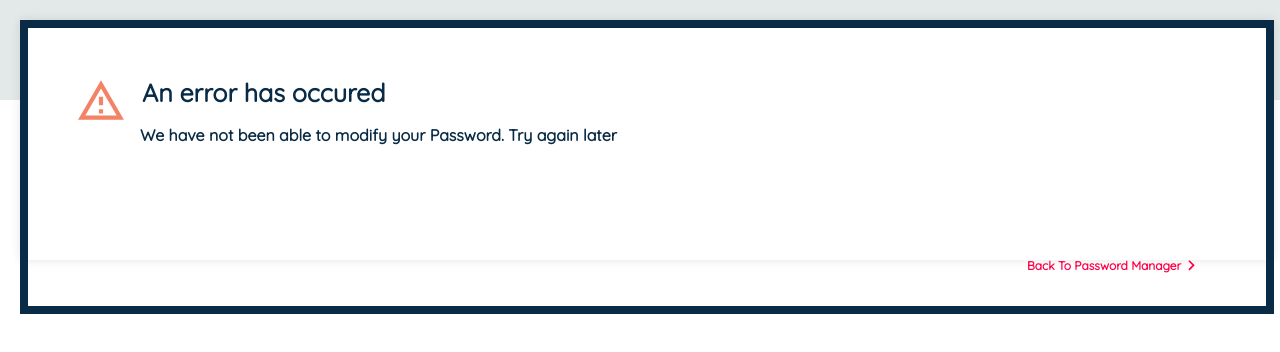
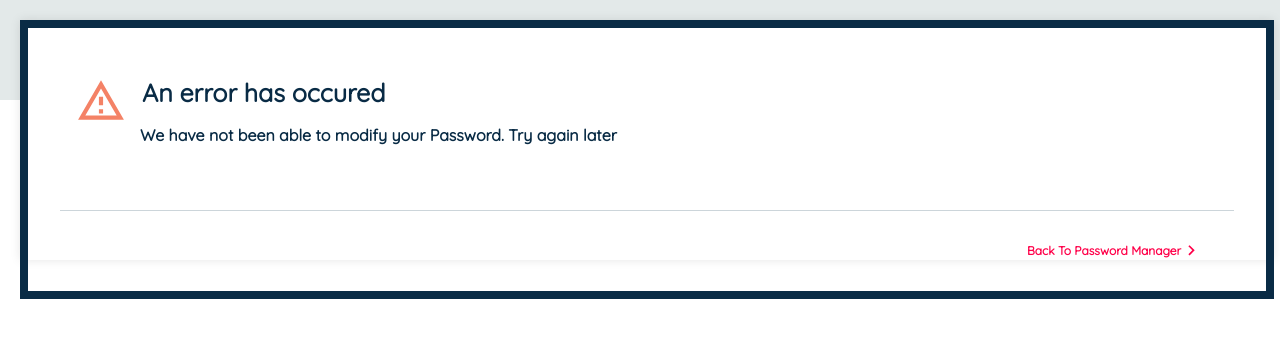
Before and after one commit to rodrigodiasf1984/passwordManagerTest, a React (Create React App) app: page /feedback in a window 1280 px wide. Shown: the top 352 px of the page. Built offline with nearby package versions, Linux system fonts and the light colour scheme.

Commit message:
refactor: improve typos, added not found image , added divider to improve layout, removed console.log, removed unused code

```diff
--- a/src/components/CustomTooltip/index.tsx
+++ b/src/components/CustomTooltip/index.tsx
@@ -1,13 +1,14 @@
 import * as React from 'react';
 import { styled } from '@mui/material/styles';
-import Tooltip from '@mui/material/Tooltip';
+import Tooltip, { TooltipProps } from '@mui/material/Tooltip';
+
 import InfoOutlinedIcon from '@mui/icons-material/InfoOutlined';
 import { useTranslation } from 'react-i18next';
 import { IconButton } from '@mui/material';
 import theme from 'theme';
 import { converterToRem } from 'utils/converterToRem';
 
-const StyledTooltip = styled(({ className, ...props }) => (
+const StyledTooltip = styled(({ className, ...props }: TooltipProps) => (
   <Tooltip {...props} classes={{ popper: className }} />
 ))`
   & .MuiTooltip-tooltip {
--- a/src/components/FeedbackMessage/index.tsx
+++ b/src/components/FeedbackMessage/index.tsx
@@ -1,12 +1,11 @@
 import React, { useState } from 'react';
-
 import { useHistory } from 'react-router';
+import { Typography, Box, Button, Snackbar, Divider } from '@mui/material';
+import { useTranslation } from 'react-i18next';
 import CheckCircleOutlineOutlinedIcon from '@mui/icons-material/CheckCircleOutlineOutlined';
 import WarningAmberOutlinedIcon from '@mui/icons-material/WarningAmberOutlined';
 import KeyboardArrowRightOutlinedIcon from '@mui/icons-material/KeyboardArrowRightOutlined';
-import { Typography, Box, Button, Snackbar } from '@mui/material';
 import theme from 'theme';
-import { useTranslation } from 'react-i18next';
 
 type FeedbackMessageProps = {
   success: boolean;
@@ -16,7 +15,6 @@ const FeedbackMessage = ({ success }: FeedbackMessageProps) => {
   const history = useHistory();
   const { t } = useTranslation();
   const [open, setOpen] = useState(false);
-  // console.log(success, 'success');
 
   const handleClose = (event: unknown, reason: string) => {
     if (reason === 'clickaway') {
@@ -104,11 +102,17 @@ const FeedbackMessage = ({ success }: FeedbackMessageProps) => {
             ? t('views.feedback.successMessage')
             : t('views.feedback.errorMessage')}
         </Typography>
+        <Divider
+          sx={{
+            paddingTop: '4rem',
+            borderColor: '#ccd5da',
+          }}
+        />
         <Button
           variant="text"
           color="primary"
           sx={{
-            marginTop: '6rem',
+            marginTop: '1rem',
             marginBottom: `${!success && '1rem'}`,
             display: 'flex',
             alignSelf: 'flex-end',
--- a/src/components/NotFound/index.tsx
+++ b/src/components/NotFound/index.tsx
@@ -1,17 +1,14 @@
 import React from 'react';
 import { CustomBackground } from 'components';
-import { useTranslation } from 'react-i18next';
-import { Container } from './styles';
+import NotFoundImage from 'assets/img/notFound.jpg';
+import { Container, Image } from './styles';
 
-const NotFound: React.FC = () => {
-  const { t } = useTranslation();
-  return (
-    <CustomBackground>
-      <Container>
-        <h2>404</h2>
-        <p>{t('notFoundComponent.notFound')}</p>
-      </Container>
-    </CustomBackground>
-  );
-};
+const NotFound: React.FC = () => (
+  <CustomBackground>
+    <Container>
+      <Image src={NotFoundImage} alt="Not Found Page" />
+      <a href="http://www.freepik.com">Designed by pikisuperstar / Freepik</a>
+    </Container>
+  </CustomBackground>
+);
 export default NotFound;
--- a/src/components/NotFound/styles.ts
+++ b/src/components/NotFound/styles.ts
@@ -16,3 +16,9 @@ export const Container = styled.div`
     font-size: ${converterToRem(20)}rem;
   }
 `;
+
+export const Image = styled.img`
+  width: 90%;
+  height: 90%;
+  object-fit: contain;
+`;
--- a/src/views/Form/index.tsx
+++ b/src/views/Form/index.tsx
@@ -304,11 +304,8 @@ function Step2() {
               >
                 {errors.passwordHint && errors.passwordHint.message}
               </FormHelperText>
-              <Box
+              <Divider
                 sx={{
-                  display: 'flex',
-                  flexDirection: 'row',
-                  justifyContent: 'space-between',
                   paddingTop: `${
                     errors.confirmPassword ||
                     errors.password ||
@@ -316,6 +313,14 @@ function Step2() {
                       ? '14rem'
                       : '16rem'
                   }`,
+                  borderColor: '#ccd5da',
+                }}
+              />
+              <Box
+                sx={{
+                  display: 'flex',
+                  flexDirection: 'row',
+                  justifyContent: 'space-between',
                 }}
               >
                 <Button
--- a/src/views/ProductInformation/index.tsx
+++ b/src/views/ProductInformation/index.tsx
@@ -82,12 +82,12 @@ function Step1() {
             {t('views.common.descritipion2')}
           </Typography>
         </Box>
+        <Divider sx={{ paddingTop: '5rem', borderColor: '#ccd5da' }} />
         <Box
           sx={{
             display: 'flex',
             flexDirection: 'row',
             justifyContent: 'space-between',
-            paddingTop: '5rem',
           }}
         >
           <Button
```
Also changed, not shown: src/assets/img/notFound.jpg (added).
